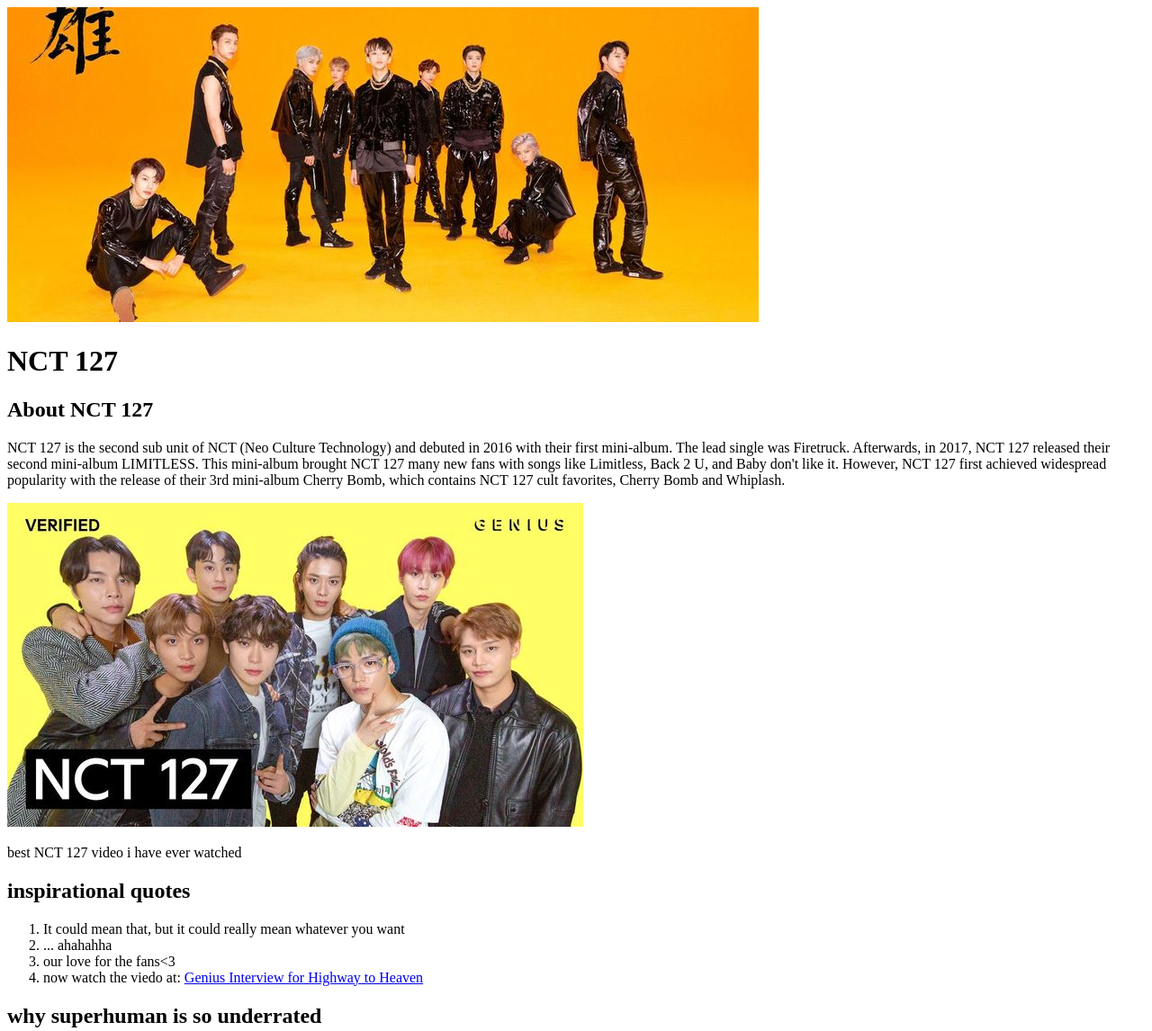
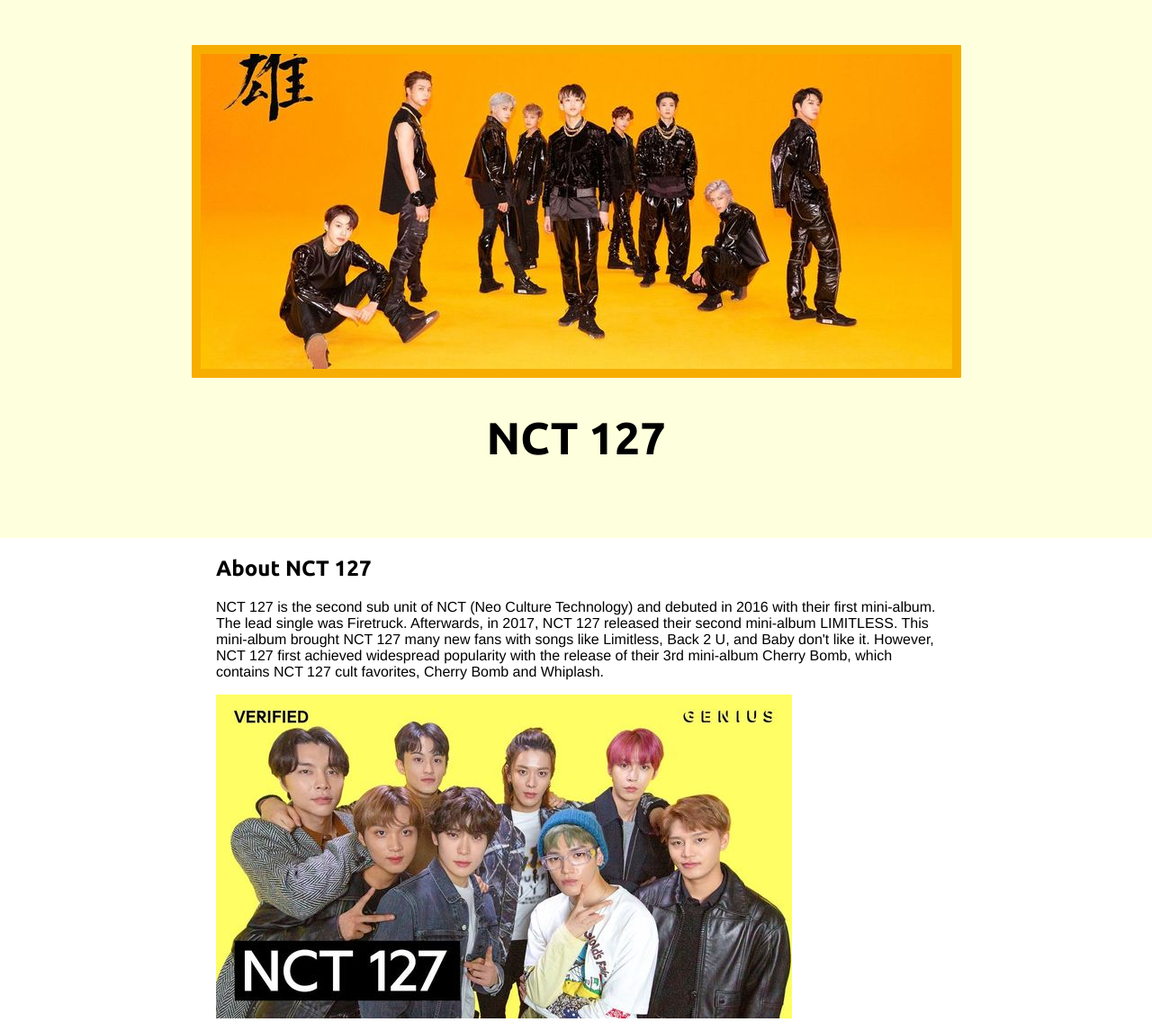
Before and after one commit to witchcoveninitiate/nct-superhuman, a plain HTML site: page index.html in a window 1280 px wide. Shown: the top 1146 px of the page at 90% size. Drawn offline with Linux system fonts and the light colour scheme.

Commit message:
a lil css

```diff
--- /dev/null
+++ b/css/nct127.css
@@ -0,0 +1,34 @@
+body{
+	margin: 0;
+	font-family: Helvetica, Arial, sans-serif;
+}
+
+header{
+	background-color:#FEFFDC;
+	text-align: center;
+	padding-top: 50px;
+	padding-bottom: 50px;
+}
+
+h1, h2{
+	font-family: 'Ubuntu', sans-serif;
+}
+
+header h1{
+	color: black;
+	font-size: 50px;
+}
+
+header img{
+	border-radius: 1px;
+    border: 10px solid #F7AD00;
+}
+
+main{
+	max-width: 800px;
+	margin: 0 auto;
+}
+
+main img{
+	max-width: 100%;
+}
--- a/index.html
+++ b/index.html
@@ -3,6 +3,8 @@
 <head>
 	<title>NCT 127</title>
 	<link rel="icon" href="Images/yutasmile.jpg">
+	<link href="https://fonts.googleapis.com/css2?family=Ubuntu:wght@700&display=swap" rel="stylesheet">
+	<link rel="stylesheet" type="text/css" href="css/nct127.css">
 </head>
 <body>
 	<!-- header element -->
@@ -25,7 +27,7 @@
 			<li>It could mean that, but it could really mean whatever you want</li>
 			<li>... ahahahha</li>
 			<li>our love for the fans<3</li>
-			<li>now watch the viedo at: <a target="_blank" href="https://www.youtube.com/watch?v=oAm-whewhTk&ab_channel=Genius">Genius Interview for Highway to Heaven</a></li>
+			<li>now watch the video at: <a target="_blank" href="https://www.youtube.com/watch?v=oAm-whewhTk&ab_channel=Genius">Genius Interview for Highway to Heaven</a></li>
 		</ol>
 
 		<!-- support for superhuman -->
```
